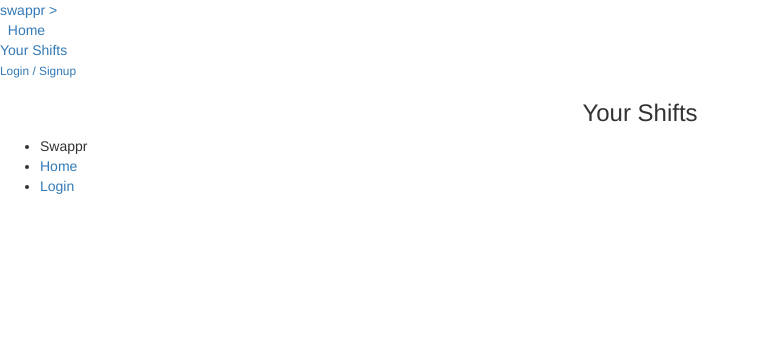
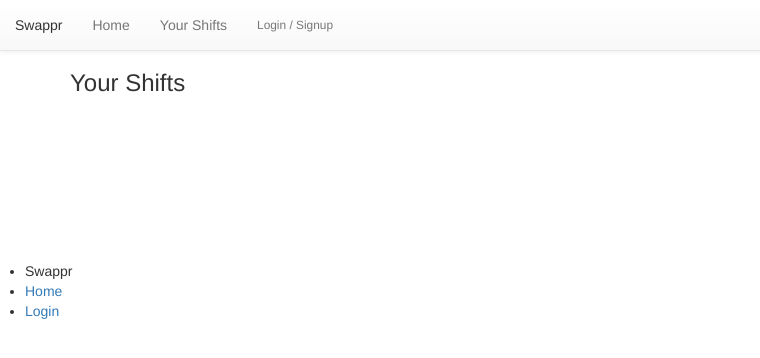
Before and after one commit to swappr-tanda-team/swappr, a Flask app: page /your_shifts in a window 1280 px wide. Shown: the top 358 px of the page, without its empty margins (0-760 px from the left). Run offline with Flask 2, Linux system fonts and the light colour scheme; some libraries are stand-ins or nearby versions.

Commit message:
Added a shift folder for shift templates. Added svg generation

```diff
--- a/swappr/shift/views.py
+++ b/swappr/shift/views.py
@@ -21,4 +21,4 @@ def user_shifts():
     List the shifts that belong to the user
     """
     upcoming_shifts = tanda_shift.fetch_current_user_upcoming_shifts()
-    return render_template('your_shifts.html')
+    return render_template('shift/your_shifts.html')
--- a/swappr/templates/home.html
+++ b/swappr/templates/home.html
@@ -2,7 +2,9 @@
 {% block css %}
 {% endblock %}
 {% block body %}
-  <div id="info" class="column small-12 text-center">
+<div class="row">
+  <div id="info" class="col-md-12">
     <h3>swappr</h3>
   </div>
+</div>
 {% endblock %}
--- a/swappr/templates/layout.html
+++ b/swappr/templates/layout.html
@@ -13,33 +13,34 @@
     {% block css %}{% endblock %}
   </head>
   <body>
-    <div id="container">
+    <nav class="navbar navbar-default navbar-fixed-top">
       <div id="header" class="nav">
-        <div id="project-name" class="float-left code">
-          <a href="{{ url_for('index') }}"> swappr ></a>
-        </div>
-        <div id="large-menu" class="float-left show-for-medium code">
-          &nbsp;
-          <a {%if request.endpoint == "index"%} class="active" {%endif%} href="{{ url_for('index') }}">Home</a>
-        </div>
-        <div class="float-left">
-          <a href="{{ url_for('your_shifts') }}">Your Shifts</a>
-        </div>
-        <div id="account-btns" class="float-right">
-          {% if current_user.is_authenticated %}
-            <a class="hollow button small" href="{{  url_for('user.account') }}">{{ current_user.name }}</a>
-          {% else %}
-            <a class="hollow button small" href="{{ url_for('user.login') }}">Login / Signup</a>
-          {% endif %}
-        </div>
+        <ul class="nav navbar-nav">
+          <li>
+            <a href="{{ url_for('index') }}">Swappr</a>
+          </li>
+          <li>
+            <a href="{{ url_for('index') }}">Home</a> <!--{%if request.endpoint == "index"%} class="active" {%endif%}-->
+          </li>
+          <li>
+            <a href="{{ url_for('shift.user_shifts') }}">Your Shifts</a>
+          </li>
+          <li>
+            {% if current_user.is_authenticated %}
+              <a class="hollow button small" href="{{  url_for('user.account') }}">{{ current_user.name }}</a>
+            {% else %}
+              <a class="hollow button small" href="{{ url_for('user.login') }}">Login / Signup</a>
+            {% endif %}
+          </li>
+        </ul>
       </div>
-      <div id="content">
+    </nav>
+    <div class="container" style="margin-top: 50px;">
       {% block body %}
         #body content here
       {% endblock %}
-      </div>
     </div>
-    <div id="footer">
+    <div id="footer" class="row">
       <div class="column small-4">
         <ul class="no-bullet float-center" style="width: 100px;">
           <li class="footer-link-head">Swappr</li>
--- /dev/null
+++ b/swappr/templates/shift/your_shifts.html
@@ -0,0 +1,18 @@
+{% extends 'layout.html' %}
+{% block css %}
+{% endblock %}
+{% block body %}
+<div class="row">
+  <div id="info" class="col-md-12">
+    <h3>Your Shifts</h3>
+  </div>
+</div>
+<div id="your_shifts" class="col-md-12 shifts">
+  <svg>
+    {% for shift in upcoming_shifts %}
+      <rect height="{{ shift.getEnd() - shift.getStart() }}" width="100" x="{{ shift.getStart() % 7 }}"></rect>
+    {% endfor %}
+  </svg>
+</div>
+
+{% endblock %}
--- a/swappr/templates/your_shifts.html
+++ /dev/null
@@ -1,16 +0,0 @@
-{% extends 'layout.html' %}
-{% block css %}
-{% endblock %}
-{% block body %}
-  <div id="info" class="column small-12 text-center">
-    <h3>Your Shifts</h3>
-  </div>
-  <div id="your_shifts" class="shifts">
-
-  </div>
-  <script>
-    $( document ).ready(function() {
-      $("#your_shifts").html("")
-    });
-  </script>
-{% endblock %}
```
Also changed, not shown: swappr/templates/shift/__init__.py (added).
